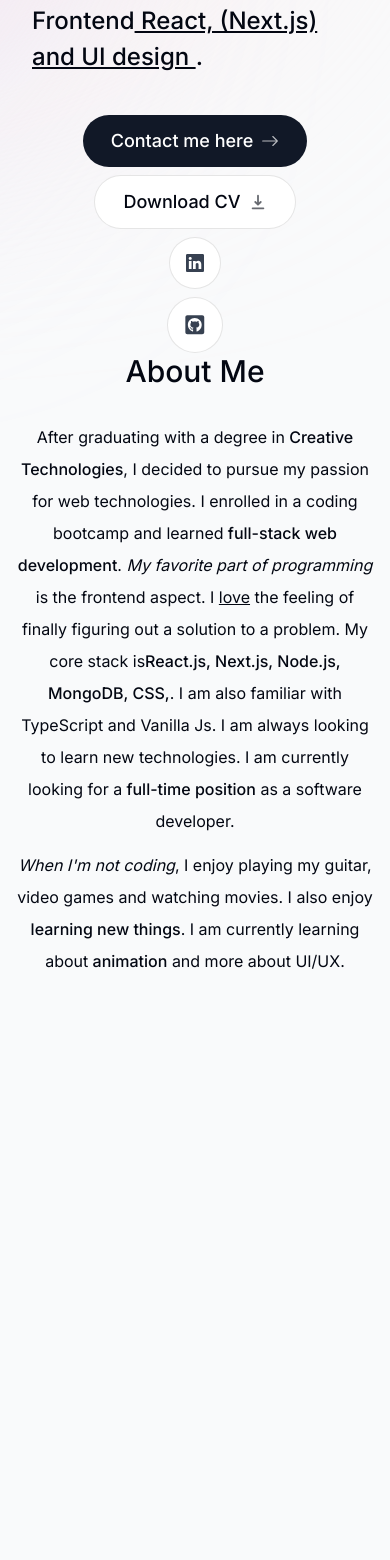
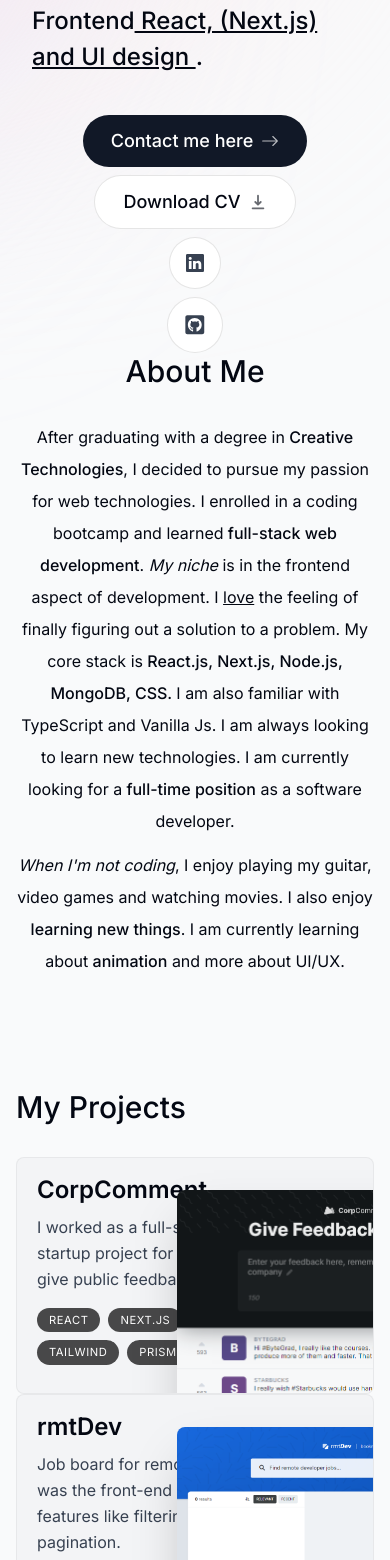
Before and after one commit to okdezines/Portfolio-website, a Next.js app: page / in a window 390 px wide. Shown: the part 437-1997 px from the top of the page. Built offline with nearby package versions, Linux system fonts and the light colour scheme.

Commit message:
small modification to the page, intro, project and about page as tidy up

```diff
--- a/app/page.tsx
+++ b/app/page.tsx
@@ -1,5 +1,6 @@
 import About from "@/components/about";
 import Intro from "@/components/Intro";
+import Projects from "@/components/Projects";
 import SectionDivider from "@/components/section-divider";
 
 export default function Home() {
@@ -8,6 +9,7 @@
       <Intro />
       <SectionDivider />
       <About />
+      <Projects />
     </main>
   );
 }
--- a/components/Intro.tsx
+++ b/components/Intro.tsx
@@ -75,7 +75,7 @@
           flex items-center gap-2 rounded-full outline-none focus:scale-110 hover:scale-110
            hover:bg-gray-950 active:scale-105 transition"
         >
-          Contact me here{" "}
+          Contact me here
           <BsArrowRight className="opacity-70 group-hover:translate-x-1 transition" />
         </Link>
         <a
--- /dev/null
+++ b/components/Projects.tsx
@@ -0,0 +1,49 @@
+import React from 'react';
+import SectionHeading from './section-heading';
+import { projectsData } from '@/lib/data';
+import Image from 'next/image';
+
+export default function Projects() {
+	return (
+		<section>
+			<SectionHeading>My projects</SectionHeading>
+			<div>
+				{projectsData.map((project, index) => (
+					<React.Fragment key={index}>
+						<Project {...project} />
+					</React.Fragment>
+				))}
+			</div>
+		</section>
+	);
+}
+
+type ProjectProps = (typeof projectsData)[number];
+
+function Project({ title, description, tags, imageUrl }: ProjectProps) {
+	return (
+		<section className="bg-gray-100 max-w-[42rem] border border-black/5 rounded-lg overflow-hidden sm:pr-8 relative sm:h-[20rem] hover:bg-gray-200 transition sm:group-even:pl-8 dark:text-white dark:bg-white/10 dark:hover:bg-white/20">
+			<div className="pt-4 pb-7 px-5 sm:pl-10 sm:pr-2 sm:pt-10 sm:max-w-[50%] flex flex-col h-full sm:group-even:ml-[18rem]">
+				<h3 className="text-2xl font-semibold">{title}</h3>
+				<p className="mt-2 leading-relaxed text-gray-700 dark:text-white/70">{description}</p>
+				<ul className="flex flex-wrap mt-4 gap-2 sm:mt-auto">
+					{tags.map((tag, index) => (
+						<li
+							className="bg-black/[0.7] px-3 py-1 text-[0.7rem] uppercase tracking-wider text-white rounded-full dark:text-white/70"
+							key={index}
+						>
+							{tag}
+						</li>
+					))}
+				</ul>
+			</div>
+
+			<Image
+				src={imageUrl}
+				alt="Project I worked on"
+				quality={95}
+				className="absolute top-8 -right-40 w-[28.25rem] rounded-t-lg shadow-2xl"
+			/>
+		</section>
+	);
+}
--- a/components/about.tsx
+++ b/components/about.tsx
@@ -1,7 +1,7 @@
-"use client";
+'use client';
 
-import { motion } from "framer-motion";
-import SectionHeading from "./section-heading";
+import { motion } from 'framer-motion';
+import SectionHeading from './section-heading';
 // import { useSectionInView } from "@/lib/hooks";
 
 export default function About() {
@@ -17,26 +17,21 @@
 			<SectionHeading> About me</SectionHeading>
 			<p className="mb-3">
 				After graduating with a degree in
-        <span className="font-medium"> Creative Technologies</span>, I decided
-        to pursue my passion for web technologies. I enrolled in a coding
-        bootcamp and learned
+				<span className="font-medium"> Creative Technologies</span>, I decided to pursue my passion for web
+				technologies. I enrolled in a coding bootcamp and learned
 				<span className="font-medium"> full-stack web development</span>.
-        <span className="italic"> My favorite part of programming</span> is the
-        frontend aspect. I <span className="underline">love</span> the feeling
-        of finally figuring out a solution to a problem. My core stack is
-        <span className="font-medium">
-          React.js, Next.js, Node.js, MongoDB, CSS,
-        </span>
-        . I am also familiar with TypeScript and Vanilla Js. I am always looking
-        to learn new technologies. I am currently looking for a
-        <span className="font-medium"> full-time position</span> as a software
-        developer.
+				<span className="italic"> My niche</span> is in the frontend aspect of development. I{' '}
+				<span className="underline">love</span> the feeling of finally figuring out a solution to a problem. My
+				core stack is
+				<span className="font-medium"> React.js, Next.js, Node.js, MongoDB, CSS. </span>
+				I am also familiar with TypeScript and Vanilla Js. I am always looking to learn new technologies. I am
+				currently looking for a
+				<span className="font-medium"> full-time position</span> as a software developer.
 			</p>
 			<p>
-        <span className="italic"> When I'm not coding</span>, I enjoy playing my
-        guitar, video games and watching movies. I also enjoy
-        <span className="font-medium"> learning new things</span>. I am
-        currently learning about
+				<span className="italic"> When I'm not coding</span>, I enjoy playing my guitar, video games and
+				watching movies. I also enjoy
+				<span className="font-medium"> learning new things</span>. I am currently learning about
 				<span className="font-medium"> animation</span> and more about UI/UX.
 			</p>
 		</motion.section>
```
Lines whose indentation alone changed are shown as unchanged.
